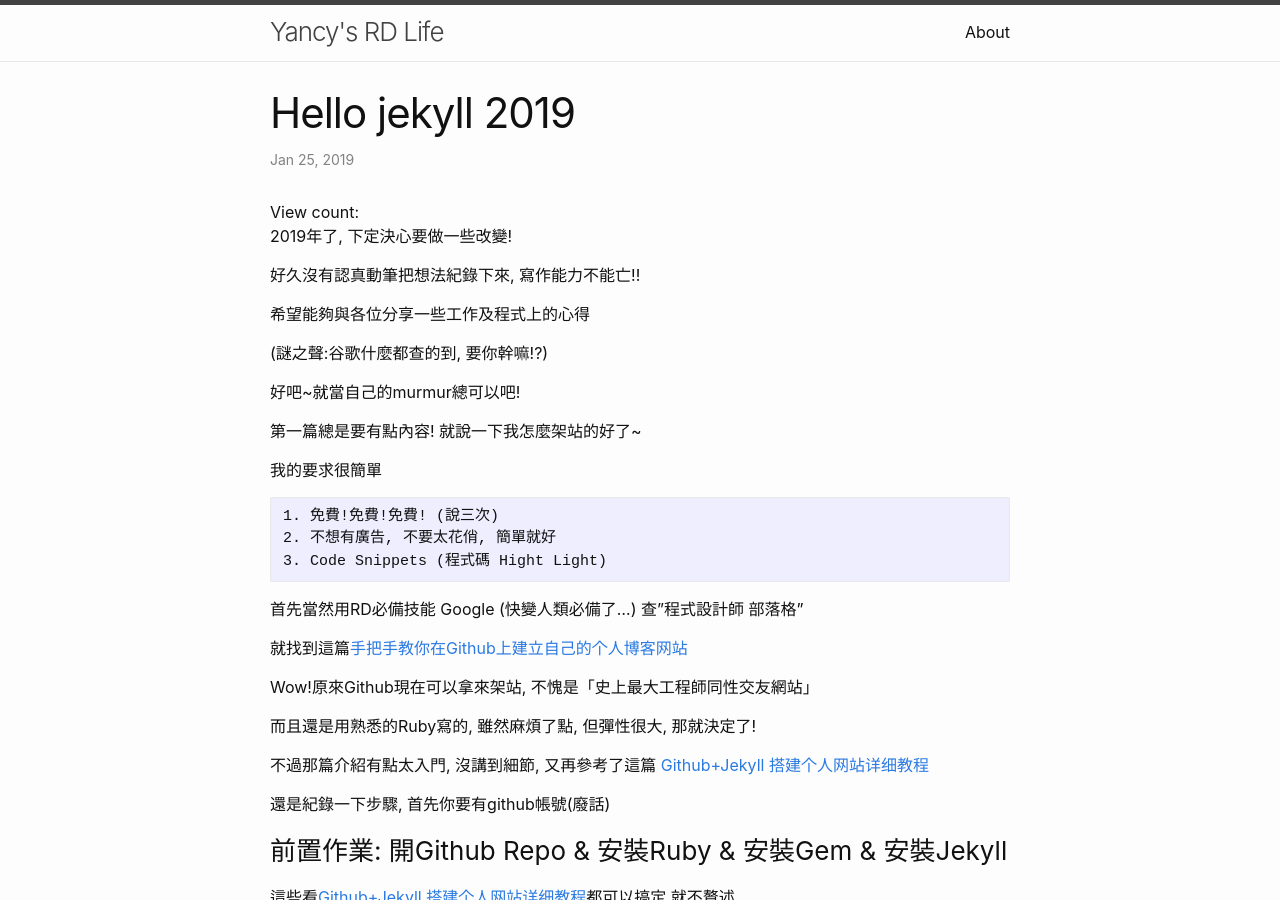
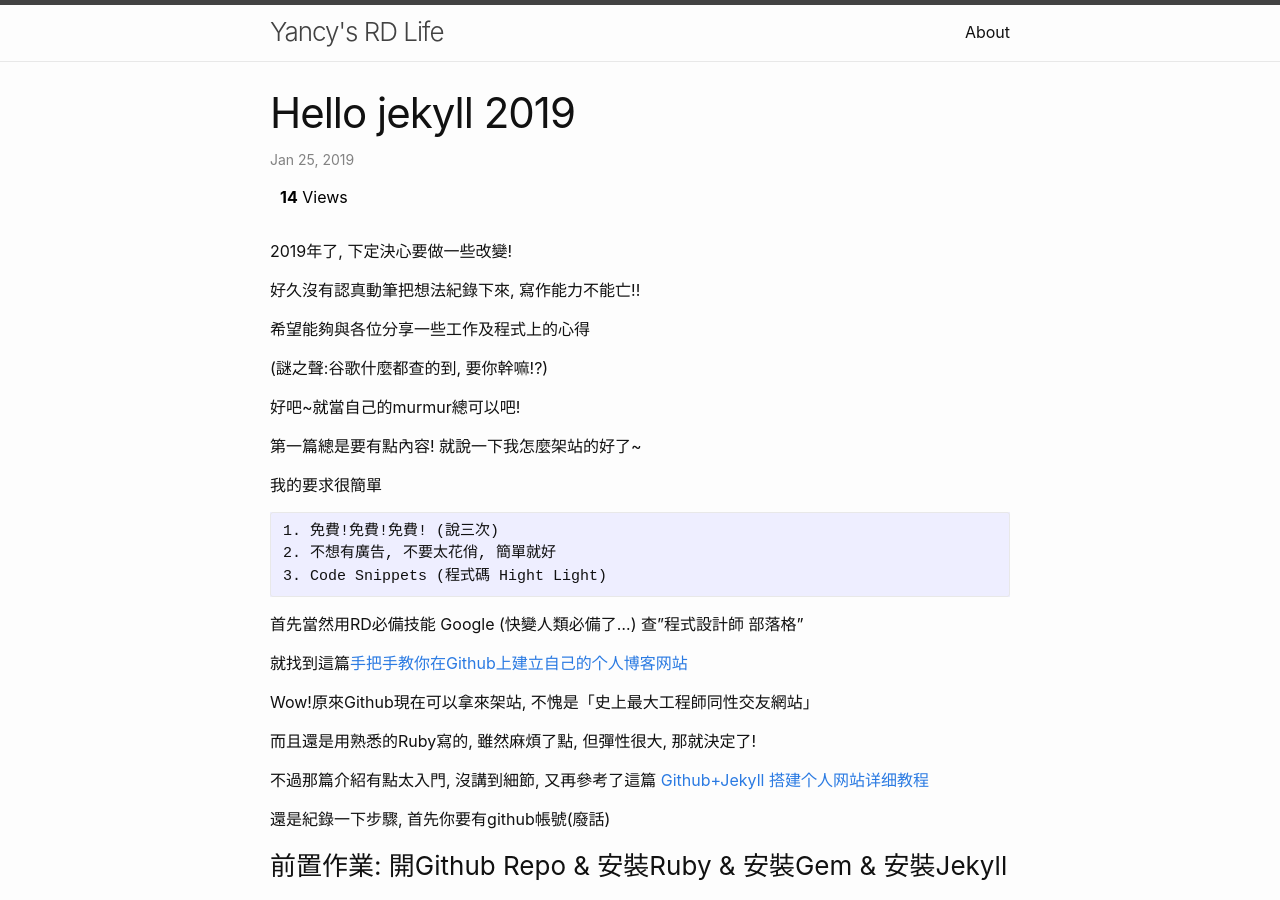
Before and after one commit to t6847kimo/blog, a Jekyll site: the page built from _posts/2019-01-25-Hello Jekyll 2019.md, in a window 1280 px wide and 900 px high. Built offline with Jekyll 4.4.1, drawn with Linux system fonts in a browser that asks for light colours; nearby versions of some CDN libraries; comment, search, counter and statistics services are not loaded.

Commit message:
Update post.html

```diff
--- a/_layouts/post.html
+++ b/_layouts/post.html
@@ -2,7 +2,6 @@
 layout: default
 ---
 <article class="post h-entry" itemscope itemtype="http://schema.org/BlogPosting">
-
   <header class="post-header">
     <h1 class="post-title p-name" itemprop="name headline">{{ page.title | escape }}</h1>
     <p class="post-meta">
@@ -12,17 +11,19 @@ layout: default
       </time>
       {%- if page.author -%}
         • <span itemprop="author" itemscope itemtype="http://schema.org/Person"><span class="p-author h-card" itemprop="name">{{ page.author | escape }}</span></span>
-      {%- endif -%}</p>
+      {%- endif -%}
+    </p>
+    {% if site.leancloud.enable %}
+      <div class="view-count-section" >
+        <span id="{{ page.url }}" class="leancloud_visitors" data-flag-title="{{ page.title }}">
+          <span class="leancloud-visitors-count" style="margin-left:10px; font-weight:bold; color:black;">14</span>
+				  <span class="post-meta-item-text" style="color:black;"> Views </span>
+        </span>
+      </div>
+    {% endif %}
   </header>
 
-  {% if site.leancloud.enable %}
-    <div class="view-count-section" >
-       <span id="{{ page.url }}" class="leancloud_visitors" data-flag-title="{{ page.title }}">
-        <span class="post-meta-item-text"> View count:  </span>
-        <span class="leancloud-visitors-count"></span>
-       </span>
-     </div>
-   {% endif %}
+
 
   <div class="post-content e-content" itemprop="articleBody">
     {{ content }}
```
